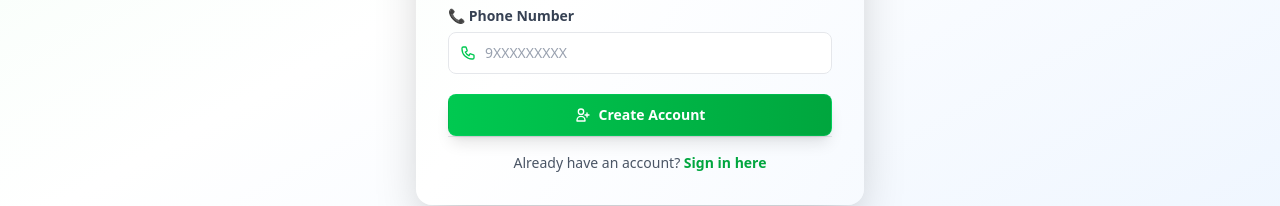
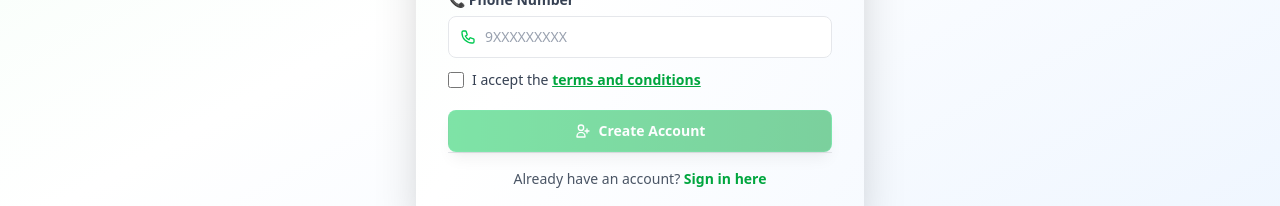
Before and after one commit to Ar-jun-fs9/bookmyfutsal-frontend, a Next.js app: page /user/register in a window 1280 px wide. Shown: the part 552-758 px from the top of the page. Built offline with nearby package versions, Linux system fonts and the light colour scheme; no server answers.

Commit message:
added terms and conditon

```diff
--- a/src/app/user/register/page.tsx
+++ b/src/app/user/register/page.tsx
@@ -34,6 +34,8 @@ export default function UserRegister() {
   const [showConfirmPassword, setShowConfirmPassword] = useState(false);
   const [error, setError] = useState('');
   const [loading, setLoading] = useState(false);
+  const [acceptTerms, setAcceptTerms] = useState(false);
+  const [showTermsModal, setShowTermsModal] = useState(false);
 
   // Username validation function - returns unmet criteria
   const validateUsername = (username: string) => {
@@ -162,6 +164,12 @@ export default function UserRegister() {
 
   const handleRegisterSubmit = async (e: React.FormEvent) => {
     e.preventDefault();
+
+    if (!acceptTerms) {
+      setError('Please accept the terms and conditions to continue.');
+      return;
+    }
+
     setLoading(true);
     setError('');
 
@@ -713,10 +721,31 @@ export default function UserRegister() {
                       </div>
                     )}
 
-                    <div className="space-y-3">
+                    <div className="space-y-3 -mt-2">
+                      {/* Terms and Conditions Checkbox */}
+                      <div className="flex items-center mb-5">
+                        <input
+                          type="checkbox"
+                          id="acceptTerms"
+                          checked={acceptTerms}
+                          onChange={(e) => setAcceptTerms(e.target.checked)}
+                          className="h-4 w-4 text-green-600 focus:ring-green-500 border-gray-300 rounded"
+                        />
+                        <label htmlFor="acceptTerms" className="ml-2 block text-sm text-gray-700">
+                          I accept the{' '}
+                          <button
+                            type="button"
+                            onClick={() => setShowTermsModal(true)}
+                            className="text-green-600 hover:text-green-700 font-semibold underline"
+                          >
+                            terms and conditions
+                          </button>
+                        </label>
+                      </div>
+
                       <button
                         type="submit"
-                        disabled={loading}
+                        disabled={loading || !acceptTerms}
                         className="w-full bg-linear-to-r from-green-500 to-green-600 text-white font-semibold py-2.5 px-4 rounded-lg shadow-lg hover:shadow-xl transform hover:scale-105 transition-all duration-300 disabled:opacity-50 disabled:cursor-not-allowed disabled:transform-none border border-green-400/30 text-sm"
                       >
                         <span className="flex items-center justify-center">
@@ -934,6 +963,79 @@ export default function UserRegister() {
           </div>
         </div>
       </div>
+
+      {/* Terms and Conditions Modal */}
+      {showTermsModal && (
+        <div className="fixed inset-0 bg-black/50 backdrop-blur-sm flex items-center justify-center z-50 p-4">
+          <div className="max-w-4xl w-full bg-white rounded-2xl shadow-2xl max-h-[90vh] overflow-y-auto">
+            <div className="p-6">
+              <div className="flex justify-between items-center mb-6">
+                <h2 className="text-2xl font-bold text-gray-800">Terms and Conditions</h2>
+                <button
+                  onClick={() => setShowTermsModal(false)}
+                  className="text-gray-400 hover:text-gray-600"
+                >
+                  <svg className="w-6 h-6" fill="none" stroke="currentColor" viewBox="0 0 24 24">
+                    <path strokeLinecap="round" strokeLinejoin="round" strokeWidth={2} d="M6 18L18 6M6 6l12 12" />
+                  </svg>
+                </button>
+              </div>
+
+              <div className="space-y-8">
+                {/* Unregistered Users */}
+                <div>
+                  <h3 className="text-xl font-semibold text-gray-800 mb-4">For Unregistered Users</h3>
+                  <div className="bg-gray-50 rounded-lg p-4 space-y-3 text-sm text-gray-700">
+                    <p><strong>Browsing and Information Access:</strong> You can browse futsal venues, view details, and access general information about our services.</p>
+                    <p><strong>Contact and Support:</strong> You may contact our support team for inquiries about venues, services, or general questions.</p>
+                    <p><strong>Data Usage:</strong> We collect basic analytics data (IP address, browser info) to improve our service. No personal information is stored for unregistered users.</p>
+                    <p><strong>Limitations:</strong> Unregistered users cannot book venues, leave ratings, or access personalized features.</p>
+                    <p><strong>Privacy:</strong> We respect your privacy and do not share any information collected from unregistered users.</p>
+                  </div>
+                </div>
+
+                {/* Registered Users */}
+                <div>
+                  <h3 className="text-xl font-semibold text-gray-800 mb-4">For Registered Users</h3>
+                  <div className="bg-green-50 rounded-lg p-4 space-y-3 text-sm text-gray-700">
+                    <p><strong>Account Creation:</strong> By registering, you agree to provide accurate information and maintain account security.</p>
+                    <p><strong>Booking Services:</strong> You can book futsal venues, manage bookings, and receive booking confirmations.</p>
+                    <p><strong>Ratings and Reviews:</strong> You may rate and review venues you've used, helping other users make informed decisions.</p>
+                    <p><strong>Feedback:</strong> You can submit feedback about our services and venues.</p>
+                    <p><strong>Personal Data:</strong> We collect and store your personal information (name, email, phone, booking history) to provide our services.</p>
+                    <p><strong>Communication:</strong> We may send you booking confirmations, updates, and promotional offers via email or SMS.</p>
+                    <p><strong>Account Responsibility:</strong> You are responsible for all activities under your account and must keep your password secure.</p>
+                    <p><strong>Payment Terms:</strong> All bookings require payment at the time of reservation. Refunds are subject to venue policies.</p>
+                    <p><strong>Code of Conduct:</strong> You agree to use our platform respectfully and not engage in fraudulent activities.</p>
+                    <p><strong>Termination:</strong> We reserve the right to suspend or terminate accounts that violate our terms.</p>
+                  </div>
+                </div>
+
+                {/* General Terms */}
+                <div>
+                  <h3 className="text-xl font-semibold text-gray-800 mb-4">General Terms</h3>
+                  <div className="bg-blue-50 rounded-lg p-4 space-y-3 text-sm text-gray-700">
+                    <p><strong>Service Availability:</strong> We strive to provide 24/7 access but cannot guarantee uninterrupted service.</p>
+                    <p><strong>Liability:</strong> BookMyFutsal is not liable for issues arising from venue quality, cancellations, or external factors.</p>
+                    <p><strong>Changes to Terms:</strong> We may update these terms at any time. Continued use constitutes acceptance.</p>
+                    <p><strong>Governing Law:</strong> These terms are governed by the laws of Nepal.</p>
+                    <p><strong>Contact:</strong> For questions about these terms, contact us at support@bookmyfutsal.com</p>
+                  </div>
+                </div>
+              </div>
+
+              <div className="mt-6 flex justify-end">
+                <button
+                  onClick={() => setShowTermsModal(false)}
+                  className="px-6 py-2 bg-green-600 text-white rounded-lg hover:bg-green-700 transition-colors"
+                >
+                  I Understand
+                </button>
+              </div>
+            </div>
+          </div>
+        </div>
+      )}
 
       {/* Notification Modal */}
       {notification && (
```
